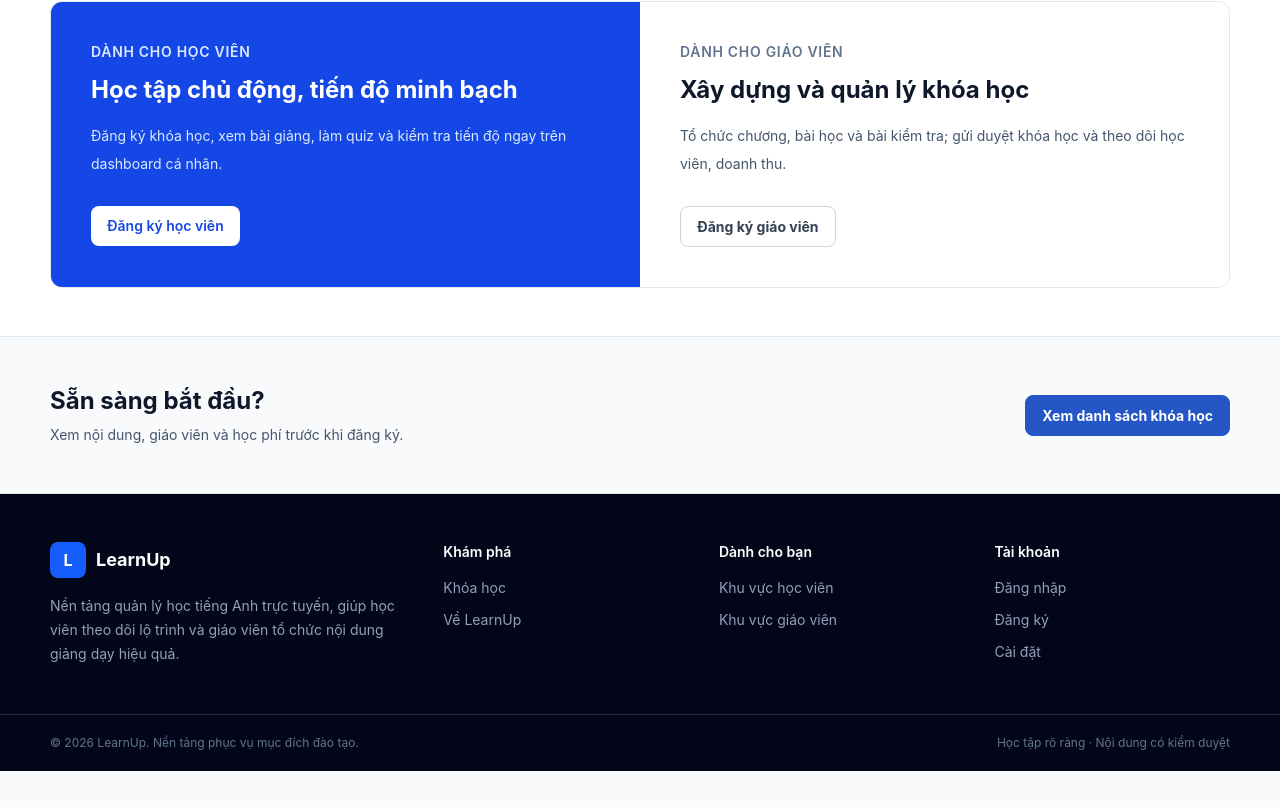
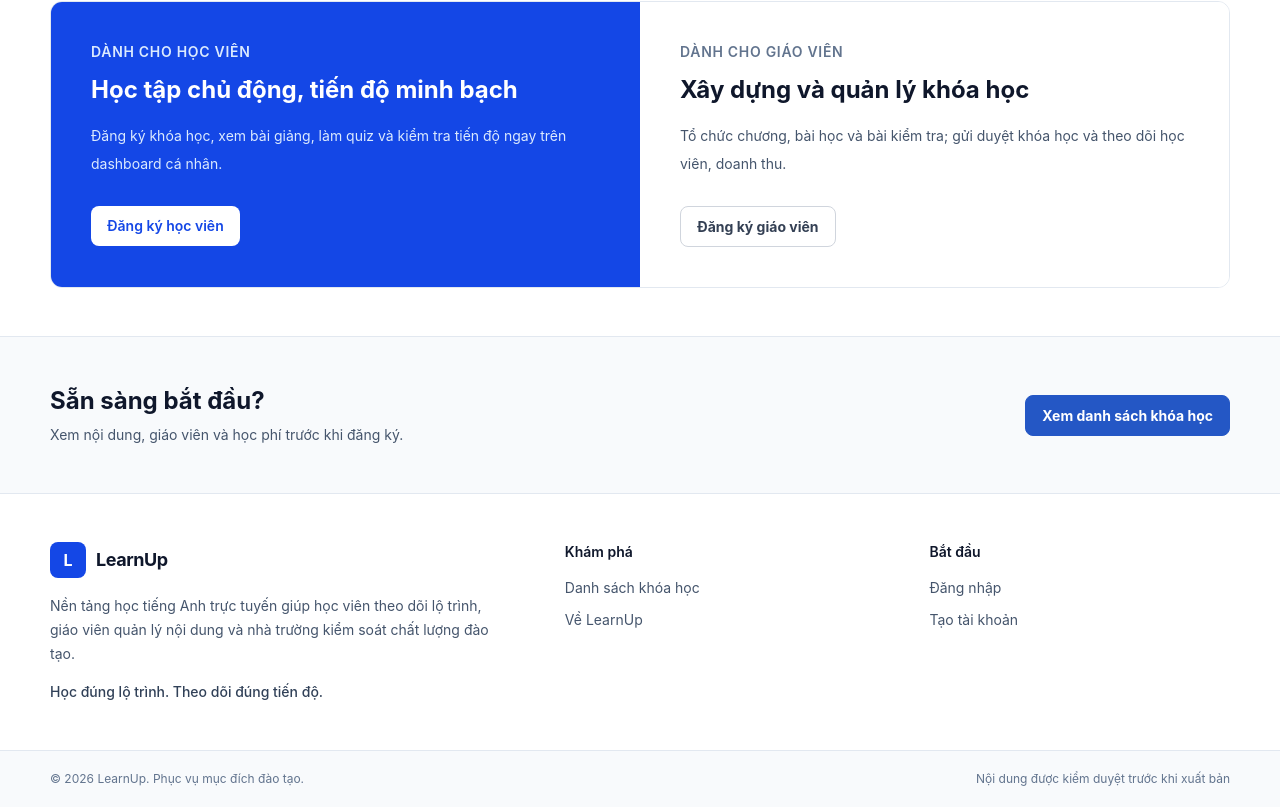
Before and after one commit to ltuananh1105/DoAn, a React (Vite) app in the folder frontend/: page / in a window 1280 px wide. Shown: the part 1749-2556 px from the top of the page. Before the commit the page ends 2520 px from the top, so only its background shows below. Built offline with nearby package versions, Linux system fonts and the light colour scheme; no server answers.

Commit message:
Hoàn thiện footer

```diff
--- a/frontend/src/components/Footer.jsx
+++ b/frontend/src/components/Footer.jsx
@@ -1,17 +1,62 @@
 import { Link } from 'react-router-dom';
+import { useAuth } from '../context/AuthContext.jsx';
+
+const roleDestination = {
+  student: { label: 'Khu vực học tập', to: '/student' },
+  teacher: { label: 'Khu vực giảng dạy', to: '/teacher' },
+  admin: { label: 'Trang quản trị', to: '/admin' },
+};
+
+const exploreLinks = [
+  { label: 'Danh sách khóa học', to: '/courses' },
+  { label: 'Về LearnUp', to: '/about' },
+];
 
 export default function Footer() {
-  return <footer className="border-t border-slate-200 bg-slate-950 text-slate-300">
-    <div className="app-container grid gap-10 py-12 sm:grid-cols-2 lg:grid-cols-[1.5fr_1fr_1fr_1fr]">
-      <div><div className="flex items-center gap-2.5"><span className="flex h-9 w-9 items-center justify-center rounded-lg bg-blue-600 font-bold text-white">L</span><span className="text-lg font-bold text-white">LearnUp</span></div><p className="mt-4 max-w-sm text-sm leading-6 text-slate-400">Nền tảng quản lý học tiếng Anh trực tuyến, giúp học viên theo dõi lộ trình và giáo viên tổ chức nội dung giảng dạy hiệu quả.</p></div>
-      <FooterGroup title="Khám phá" links={[["Khóa học", "/courses"], ["Về LearnUp", "/about"]]} />
-      <FooterGroup title="Dành cho bạn" links={[["Khu vực học viên", "/student"], ["Khu vực giáo viên", "/teacher"]]} />
-      <FooterGroup title="Tài khoản" links={[["Đăng nhập", "/login"], ["Đăng ký", "/register"], ["Cài đặt", "/settings"]]} />
-    </div>
-    <div className="border-t border-slate-800"><div className="app-container flex flex-col gap-2 py-5 text-xs text-slate-500 sm:flex-row sm:items-center sm:justify-between"><span>© 2026 LearnUp. Nền tảng phục vụ mục đích đào tạo.</span><span>Học tập rõ ràng · Nội dung có kiểm duyệt</span></div></div>
-  </footer>;
+  const { user } = useAuth();
+  const accountLinks = user
+    ? [roleDestination[user.role], { label: 'Cài đặt tài khoản', to: '/settings' }].filter(Boolean)
+    : [{ label: 'Đăng nhập', to: '/login' }, { label: 'Tạo tài khoản', to: '/register' }];
+
+  return (
+    <footer className="border-t border-slate-200 bg-white">
+      <div className="app-container grid gap-10 py-12 md:grid-cols-[1.5fr_1fr_1fr] lg:gap-16">
+        <div className="max-w-md">
+          <Link to="/" className="inline-flex items-center gap-2.5" aria-label="LearnUp - Trang chủ">
+            <span className="flex h-9 w-9 items-center justify-center rounded-lg bg-blue-700 font-bold text-white">L</span>
+            <span className="text-lg font-bold tracking-tight text-slate-900">LearnUp</span>
+          </Link>
+          <p className="mt-4 text-sm leading-6 text-slate-600">
+            Nền tảng học tiếng Anh trực tuyến giúp học viên theo dõi lộ trình, giáo viên quản lý nội dung và nhà trường kiểm soát chất lượng đào tạo.
+          </p>
+          <p className="mt-4 text-sm font-medium text-slate-700">Học đúng lộ trình. Theo dõi đúng tiến độ.</p>
+        </div>
+
+        <FooterGroup title="Khám phá" links={exploreLinks} />
+        <FooterGroup title={user ? 'Tài khoản của bạn' : 'Bắt đầu'} links={accountLinks} />
+      </div>
+
+      <div className="border-t border-slate-200 bg-slate-50">
+        <div className="app-container flex flex-col gap-2 py-5 text-xs text-slate-500 sm:flex-row sm:items-center sm:justify-between">
+          <span>© {new Date().getFullYear()} LearnUp. Phục vụ mục đích đào tạo.</span>
+          <span>Nội dung được kiểm duyệt trước khi xuất bản</span>
+        </div>
+      </div>
+    </footer>
+  );
 }
 
 function FooterGroup({ title, links }) {
-  return <div><h3 className="text-sm font-semibold text-white">{title}</h3><nav className="mt-4 space-y-3">{links.map(([label, to]) => <Link key={to} className="block text-sm text-slate-400 transition hover:text-white" to={to}>{label}</Link>)}</nav></div>;
+  return (
+    <div>
+      <h2 className="text-sm font-semibold text-slate-900">{title}</h2>
+      <nav className="mt-4 space-y-3" aria-label={title}>
+        {links.map(({ label, to }) => (
+          <Link key={to} className="block w-fit text-sm text-slate-600 transition hover:text-blue-700" to={to}>
+            {label}
+          </Link>
+        ))}
+      </nav>
+    </div>
+  );
 }
```
